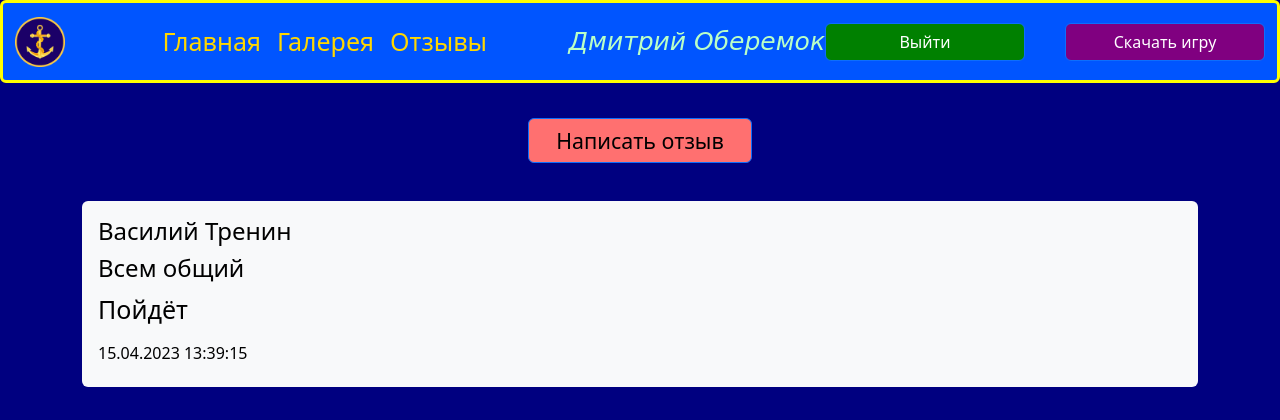
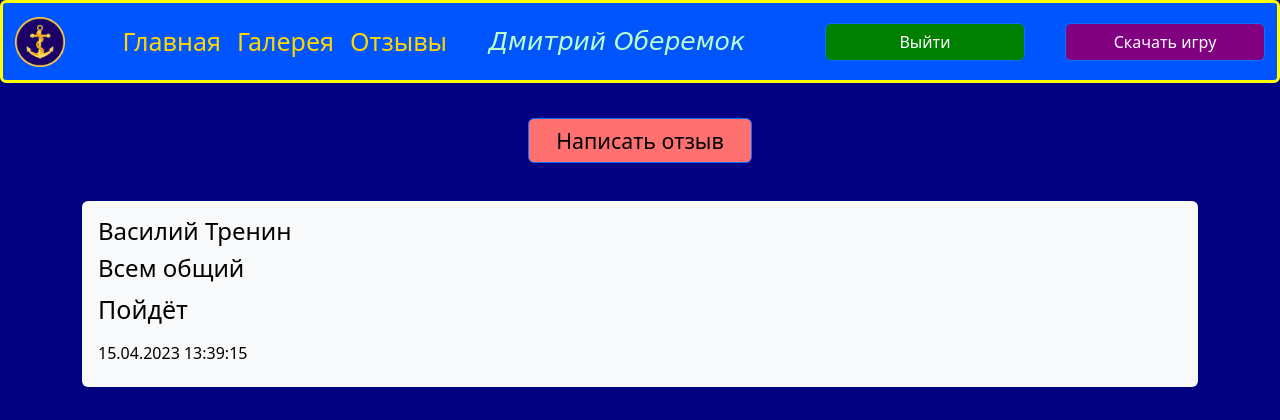
Before and after one commit to DmitryO325/Sea-Defence, a Flask app: page /reviews in a window 1280 px wide. Shown: the top 420 px of the page. Run offline with Flask 3, Linux system fonts and the light colour scheme; a user stored in the database is signed in; data comes from the database, SQL or seed files in the repository.

Commit message:
Ещё одна поправка

```diff
--- a/static/css/main_page.css
+++ b/static/css/main_page.css
@@ -41,6 +41,7 @@ main {
 .login {
     background-color: green;
     margin-right: 40px;
+    margin-left: 80px;
     width: 100px;
 }
 
```
